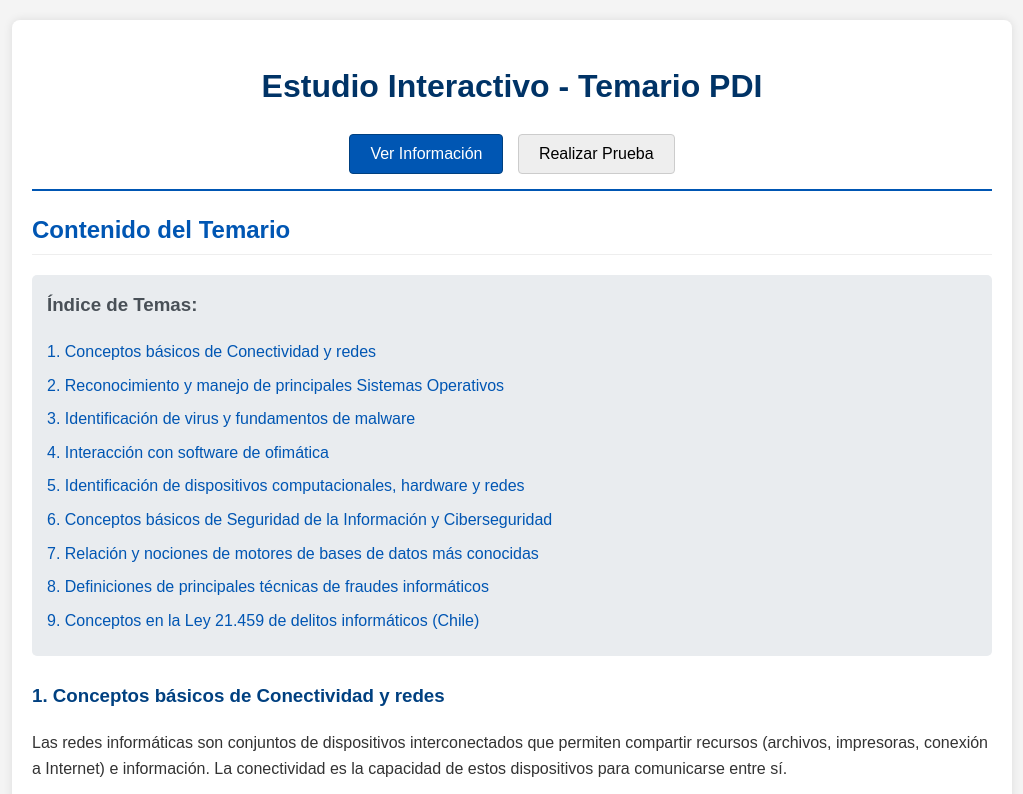
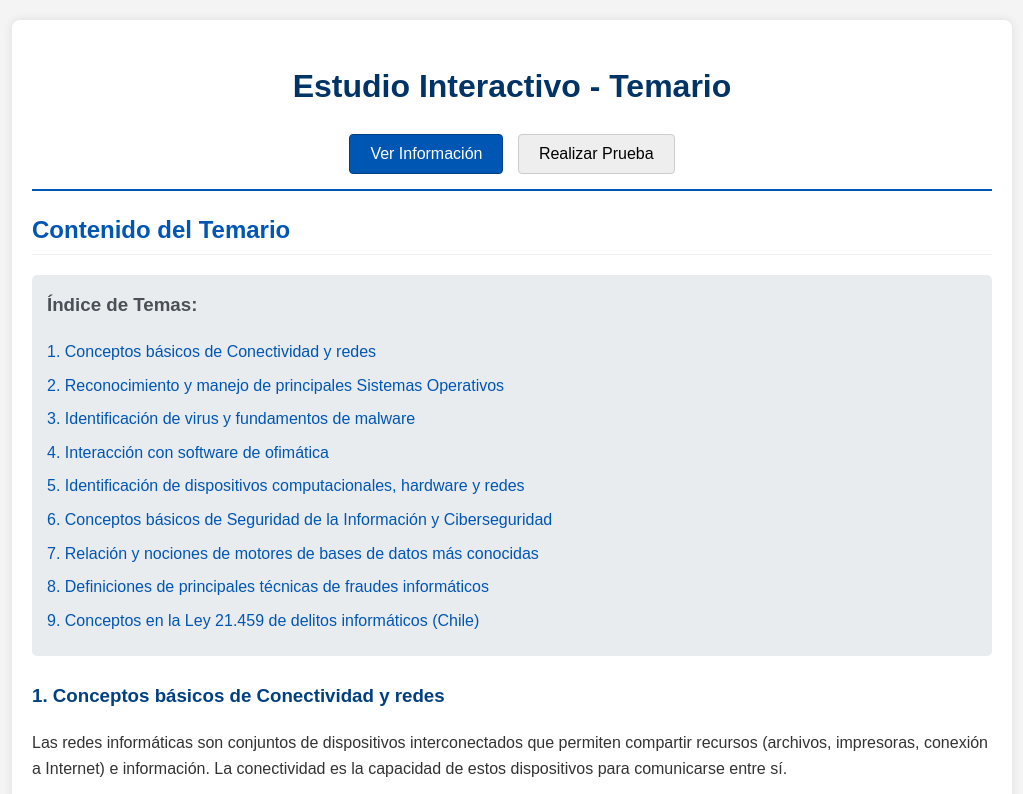
Before and after one commit to Baespinosav/Temario, a plain HTML site: page index.html in a window 1280 px wide. Shown: the top 794 px of the page, without its empty margins (128-1151 px from the left). Drawn offline with Linux system fonts and the light colour scheme.

Commit message:
Update index.html

```diff
--- a/index.html
+++ b/index.html
@@ -10,7 +10,7 @@
 
     <div class="container">
         <header>
-            <h1>Estudio Interactivo - Temario PDI</h1>
+            <h1>Estudio Interactivo - Temario</h1>
             <nav>
                 <button id="btn-info" class="active">Ver Información</button>
                 <button id="btn-quiz">Realizar Prueba</button>
```
